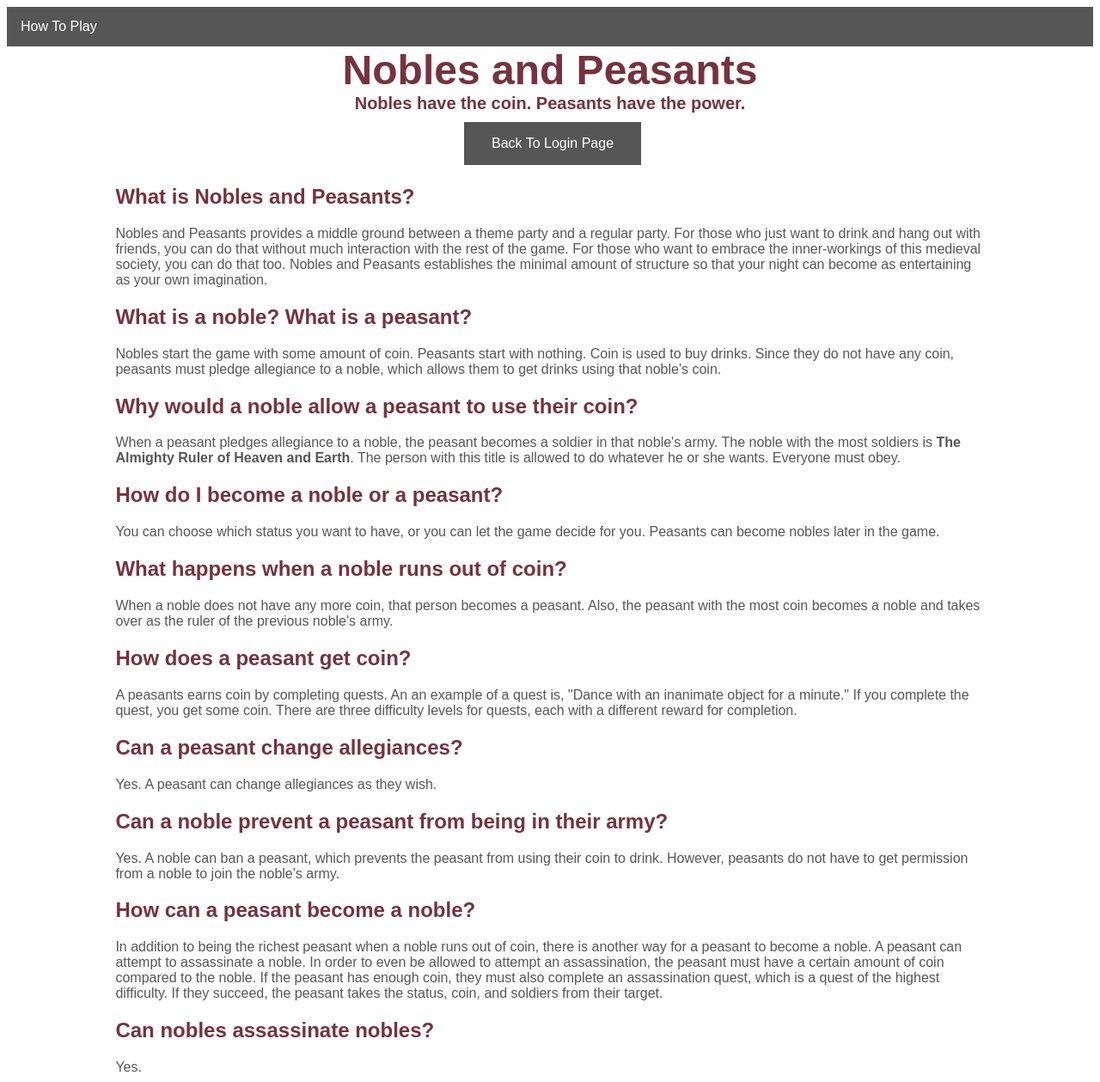
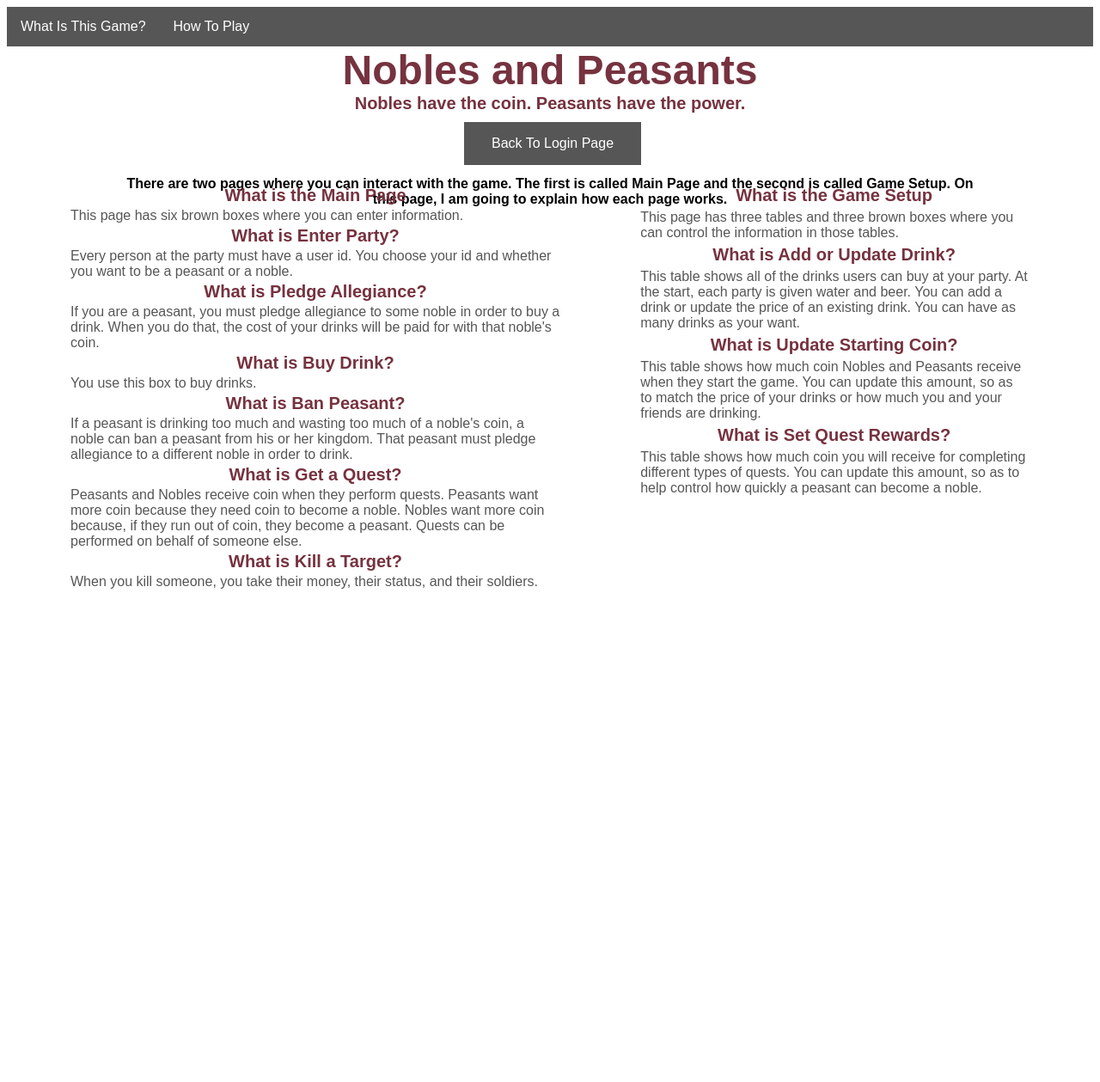
Before and after one commit to mfrasco/Nobles_and_Peasants, a Flask app: page /how_to_play in a window 1280 px wide. Shown: the whole page at 86% size. After the commit the page ends 685 px from the top, so only its background shows below. Run offline with Flask 2, Linux system fonts and the light colour scheme; parts of the project's set-up code (start-up, migrations or seed data) failed here and were passed over.

Commit message:
done tinkering for a long time

```diff
--- a/Nobles_and_Peasants/Nobles_and_Peasants.py
+++ b/Nobles_and_Peasants/Nobles_and_Peasants.py
@@ -154,6 +154,15 @@ def how_to_play():
     return render_template('how_to_play.html'
                            , party_id = party_id)
 
+@app.route('/what_is_this')
+def what_is_this():
+    if current_user.is_authenticated:
+        party_id = current_user.id
+    else:
+        party_id = None
+    return render_template('what_is_this.html'
+                           , party_id = party_id)
+
 @app.route('/signup', methods=['POST'])
 def signup():
     party_id = request.form['party_id']
@@ -204,7 +213,7 @@ def login():
         flash('Unsuccessful! What is going on?')
         return(redirect(url_for('show_login')))
 
-    return redirect(next or url_for('set_up'))
+    return redirect(next or url_for('what_is_this'))
 
 @app.route('/logout')
 def logout():
@@ -228,23 +237,6 @@ def set_up():
     wages = db.execute(query).fetchall()
     return render_template('setup.html'
                            , drinks = drinks
-                           , starting_coin = starting_coin
-                           , wages = wages
-                           , party_id = party_id)
-
-@app.route('/set_up_advanced', methods=['GET'])
-@login_required
-def set_up_advanced():
-    db = get_db()
-
-    party_id = current_user.id
-
-    query = 'select * from starting_coin_%s' % (party_id)
-    starting_coin = db.execute(query).fetchall()
-
-    query = 'select * from wages_%s' % (party_id)
-    wages = db.execute(query).fetchall()
-    return render_template('setup_advanced.html'
                            , starting_coin = starting_coin
                            , wages = wages
                            , party_id = party_id)
@@ -284,7 +276,7 @@ def set_coin():
     query = 'update starting_coin_%s set coin = ? where status = ?' % (party_id)
     db.execute(query, [noble_coin, 'noble'])
     db.commit()
-    return redirect(url_for('set_up_advanced'))
+    return redirect(url_for('set_up'))
 
 @app.route('/set_wages', methods=['POST'])
 def set_wages():
@@ -294,11 +286,11 @@ def set_wages():
 
     if medium_wage < easy_wage:
         flash('Medium reward cannot be less than easy reward')
-        return redirect(url_for('set_up_advanced'))
+        return redirect(url_for('set_up'))
 
     if hard_wage < medium_wage:
         flash('Hard reward cannot be less than medium reward')
-        return redirect(url_for('set_up_advanced'))
+        return redirect(url_for('set_up'))
 
     db = get_db()
     party_id = current_user.id
@@ -312,7 +304,7 @@ def set_wages():
 
     db.execute(query, ['easy', easy_wage, 'medium', medium_wage, hard_wage])
     db.commit()
-    return redirect(url_for('set_up_advanced'))
+    return redirect(url_for('set_up'))
 
 ############################################################
 ################# Show main page ########################
--- a/Nobles_and_Peasants/static/style.css
+++ b/Nobles_and_Peasants/static/style.css
@@ -208,6 +208,46 @@ li a:hover {
   font-size: 1.4em;
 }
 
+/*-------------------How To Play------------------------*/
+
+#how_to_play {
+  width: 80%;
+  margin: 10px auto;
+  text-align: center;
+}
+
+.how_to_block {
+     position: absolute;
+     margin: auto;
+     top: 200px;
+     right: 0;
+     bottom: 0;
+     left: 0;
+     width: 90%;
+}
+
+.how_to_main {
+     float: left;
+     max-width: 50%;
+     margin: 15px;
+}
+
+.how_to_setup {
+     float: right;
+     max-width: 40%;
+     margin: 15px;
+}
+
+.how_to_main p {
+  margin: 3px;
+  text-align: left;
+}
+
+.how_to_setup p {
+  margin: 5px;
+  text-align: left;
+}
+
 
 /*-------------------FAQ Page------------------------*/
 
@@ -222,39 +262,10 @@ li a:hover {
 
 /*-------------------Welcome Page------------------------*/
 
-#welcome_button {
-    width: 70%;
-    height: 70px;
-    margin: 0 auto;
-}
-
-#faq_button {
-    float: left;
-}
-
-/*.flash_div {
-  position: relative;
-  top: -70px;
-  width: 30%;
-  margin: 0 auto;
-  text-align: center;
-  border: solid 1px blue;
-}*/
-
-/*.flash_welcome { background: #76323F;
-                 padding: 0.5em;
-                 color: white;
-                 border: solid 1px blue;
-}*/
-
-#start_button {
-    float: right;
-}
-
 #setup_info {
     clear: both;
     padding-top: 20px;
-    margin: 0 auto;
+    margin: 50px auto 20px auto;
 }
 
 .setup_block {
@@ -289,8 +300,8 @@ li a:hover {
 
 .main_form {
     background-color: #C09F80;
-    margin: 40px;
-    padding: 15px 2px 5px 2px;
+    margin: 50px 20px 50px 20px;
+    padding: 8px 1px 4px 1px;
     text-align: center;
     height: 180px;
     overflow: auto;
--- a/Nobles_and_Peasants/templates/how_to_play.html
+++ b/Nobles_and_Peasants/templates/how_to_play.html
@@ -1,38 +1,39 @@
 {% extends "layout.html" %}
 {% block body %}
+    {%if not current_user.is_authenticated%}
     <form id="back_to_login" action="{{ url_for('show_login') }}">
         <input class="submit_button" type="submit" name="Login Button" value="Back To Login Page">
     </form>
-    <div id="rules">
-        <h2>What is Nobles and Peasants?</h2>
-        <p class="rule">Nobles and Peasants provides a middle ground between a theme party and a regular party. For those who just want to drink and hang out with friends, you can do that without much interaction with the rest of the game. For those who want to embrace the inner-workings of this medieval society, you can do that too. Nobles and Peasants establishes the minimal amount of structure so that your night can become as entertaining as your own imagination.
-        </p>
-        <h2>What is a noble? What is a peasant?</h2>
-        <p class="rule">Nobles start the game with some amount of coin. Peasants start with nothing. Coin is used to buy drinks. Since they do not have any coin, peasants must pledge allegiance to a noble, which allows them to get drinks using that noble's coin.
-        </p>
-        <h2>Why would a noble allow a peasant to use their coin?</h2>
-        <p class="rule">When a peasant pledges allegiance to a noble, the peasant becomes a soldier in that noble's army. The noble with the most soldiers is <b>The Almighty Ruler of Heaven and Earth</b>. The person with this title is allowed to do whatever he or she wants. Everyone must obey.
-        </p>
-        <h2>How do I become a noble or a peasant?</h2>
-        <p class="rule">You can choose which status you want to have, or you can let the game decide for you. Peasants can become nobles later in the game.
-        </p>
-        <h2>What happens when a noble runs out of coin?</h2>
-        <p class="rule">When a noble does not have any more coin, that person becomes a peasant. Also, the peasant with the most coin becomes a noble and takes over as the ruler of the previous noble's army.
-        </p>
-        <h2>How does a peasant get coin?</h2>
-        <p class="rule">A peasants earns coin by completing quests. An an example of a quest is, "Dance with an inanimate object for a minute." If you complete the quest, you get some coin. There are three difficulty levels for quests, each with a different reward for completion.
-        </p>
-        <h2>Can a peasant change allegiances?</h2>
-        <p class="rule">Yes. A peasant can change allegiances as they wish.
-        </p>
-        <h2>Can a noble prevent a peasant from being in their army?</h2>
-        <p class="rule">Yes. A noble can ban a peasant, which prevents the peasant from using their coin to drink. However, peasants do not have to get permission from a noble to join the noble's army.
-        </p>
-        <h2>How can a peasant become a noble?</h2>
-        <p class="rule">In addition to being the richest peasant when a noble runs out of coin, there is another way for a peasant to become a noble. A peasant can attempt to assassinate a noble. In order to even be allowed to attempt an assassination, the peasant must have a certain amount of coin compared to the noble. If the peasant has enough coin, they must also complete an assassination quest, which is a quest of the highest difficulty. If they succeed, the peasant takes the status, coin, and soldiers from their target.
-        </p>
-        <h2>Can nobles assassinate nobles?</h2>
-        <p class="rule">Yes.
-        </p>
+    {% endif %}
+    <div id="how_to_play">
+        <h4 class="how_to_intro">There are two pages where you can interact with the game. The first is called <b>Main Page</b> and the second is called <b>Game Setup</b>. On this page, I am going to explain how each page works.</h4>
+        <div class="how_to_block">
+            <div class="how_to_main">
+                <h3>What is the Main Page</h3>
+                <p>This page has six brown boxes where you can enter information.</p>
+                <h3>What is Enter Party?</h3>
+                <p>Every person at the party must have a user id. You choose your id and whether you want to be a peasant or a noble.</p>
+                <h3>What is Pledge Allegiance?</h3>
+                <p>If you are a peasant, you must pledge allegiance to some noble in order to buy a drink. When you do that, the cost of your drinks will be paid for with that noble's coin.</p>
+                <h3>What is Buy Drink?</h3>
+                <p>You use this box to buy drinks.</p>
+                <h3>What is Ban Peasant?</h3>
+                <p>If a peasant is drinking too much and wasting too much of a noble's coin, a noble can ban a peasant from his or her kingdom. That peasant must pledge allegiance to a different noble in order to drink.</p>
+                <h3>What is Get a Quest?</h3>
+                <p>Peasants and Nobles receive coin when they perform quests. Peasants want more coin because they need coin to become a noble. Nobles want more coin because, if they run out of coin, they become a peasant. Quests can be performed on behalf of someone else.</p>
+                <h3>What is Kill a Target?</h3>
+                <p>When you kill someone, you take their money, their status, and their soldiers.</p>
+            </div>
+            <div class="how_to_setup">
+                <h3>What is the Game Setup</h3>
+                <p>This page has three tables and three brown boxes where you can control the information in those tables.</p>
+                <h3>What is Add or Update Drink?</h3>
+                <p>This table shows all of the drinks users can buy at your party. At the start, each party is given water and beer. You can add a drink or update the price of an existing drink. You can have as many drinks as your want.</p>
+                <h3>What is Update Starting Coin?</h3>
+                <p>This table shows how much coin Nobles and Peasants receive when they start the game. You can update this amount, so as to match the price of your drinks or how much you and your friends are drinking.</p>
+                <h3>What is Set Quest Rewards?</h3>
+                <p>This table shows how much coin you will receive for completing different types of quests. You can update this amount, so as to help control how quickly a peasant can become a noble.</p>
+            </div>
+        </div>
     </div>
 {% endblock %}
--- a/Nobles_and_Peasants/templates/layout.html
+++ b/Nobles_and_Peasants/templates/layout.html
@@ -8,11 +8,11 @@
     <body>
         <div class="page">
             <ul class="nav_bar">
+                <li class="nav_bar"><a href="{{ url_for('what_is_this') }}">What Is This Game?</a></li>
                 <li class="nav_bar"><a href="{{ url_for('how_to_play') }}">How To Play</a></li>
                 {% if current_user.is_authenticated %}
-                    <li class="nav_bar"><a href="{{ url_for('set_up') }}">Basic Setup</a></li>
-                    <li class="nav_bar"><a href="{{ url_for('set_up_advanced') }}">Advanced Setup</a></li>
-                    <li class="nav_bar"><a href="{{ url_for('show_main') }}">Main Game Page</a></li>
+                    <li class="nav_bar"><a href="{{ url_for('show_main') }}">Main Page</a></li>
+                    <li class="nav_bar"><a href="{{ url_for('set_up') }}">Game Setup</a></li>
                     <li class="nav_bar"><a href="{{ url_for('show_kingdom') }}">Kingdom</a></li>
                     <li class="nav_bar"><a href="{{ url_for('show_leaderboard') }}">Leaderboard</a></li>
                     <li class="nav_bar"><a href="{{ url_for('logout') }}">Logout</a></li>
```
Also changed, not shown: Nobles_and_Peasants/templates/rules.html (deleted, +0 -38 lines), Nobles_and_Peasants/templates/setup.html (+52 -8 lines), Nobles_and_Peasants/templates/setup_advanced.html (deleted, +0 -65 lines), Nobles_and_Peasants/templates/what_is_this.html (added, +65 -0 lines).
